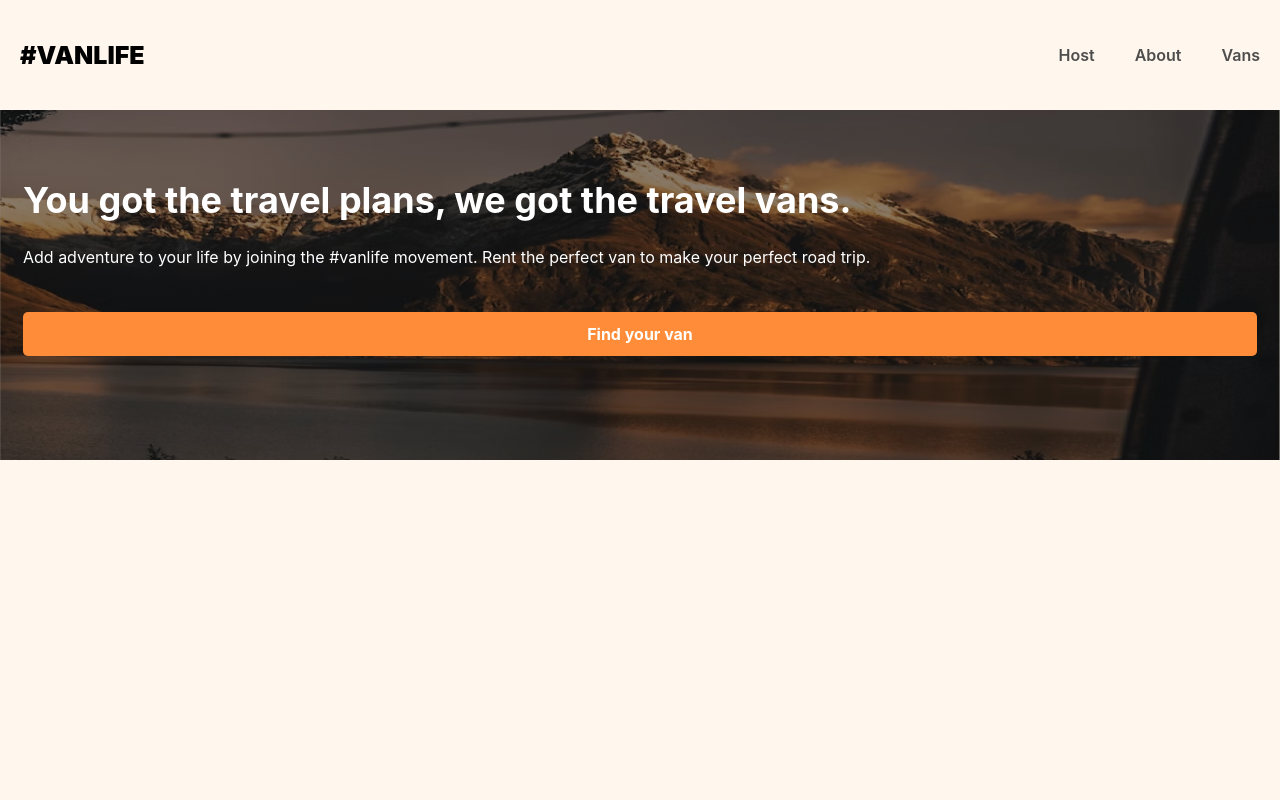
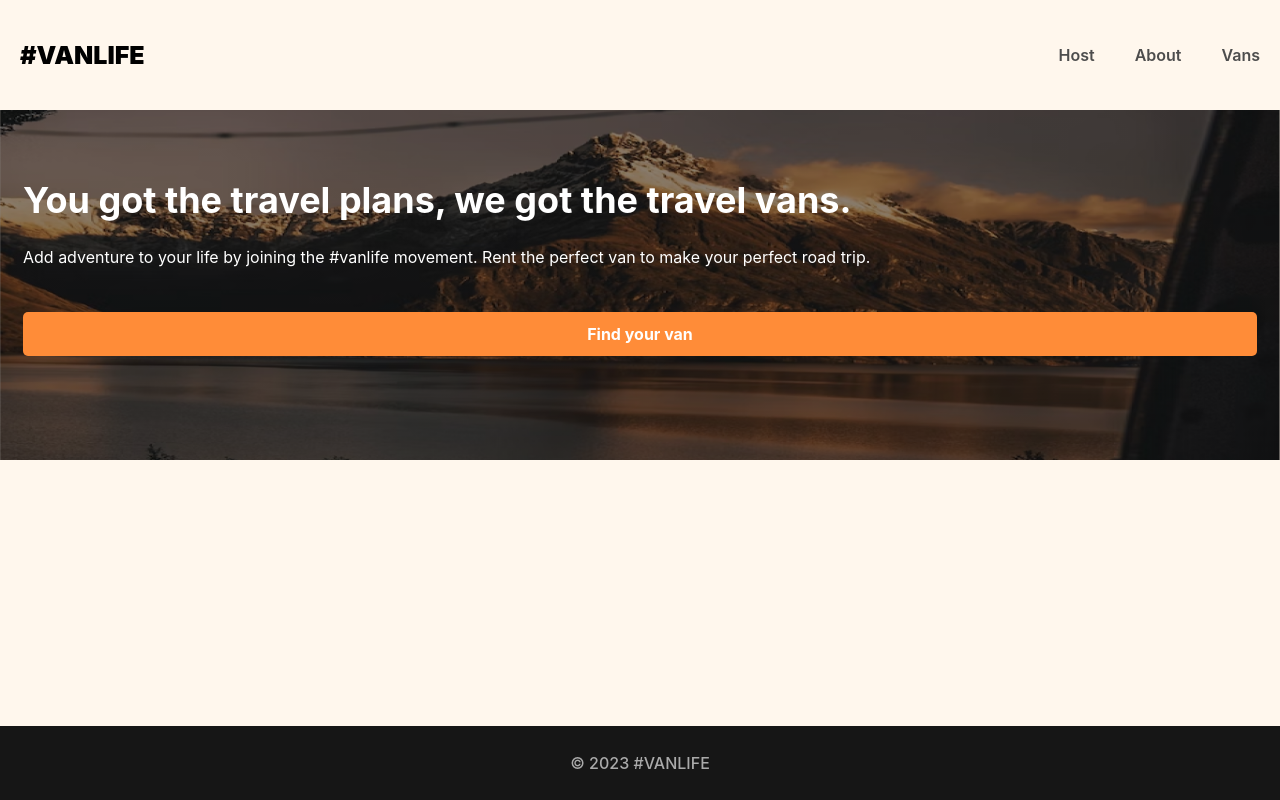
Before and after one commit to Tamxaun/react-router-6, a React (Vite) app: page / in a window 1280 px wide. Built offline with nearby package versions, Linux system fonts and the light colour scheme; what miragejs would draw is missing.

Commit message:
🛠️refactor(App) modify site-wrapper layout 🛠️refactor(Layout) add site-wrapper div to wrap content 🚀feat(Footer) add Footer component 🛠️refactor(Layout) add Footer component

```diff
--- a/src/App.css
+++ b/src/App.css
@@ -17,6 +17,12 @@ body::-webkit-scrollbar {
 body {
    -ms-overflow-style: none;
    scrollbar-width: none;
+}
+
+.site-wrapper {
+   min-height: 100vh;
+   display: flex;
+   flex-direction: column;
 }
 
 header {
@@ -44,6 +50,22 @@ header a {
 header a:hover {
    color: #161616;
    text-decoration: underline;
+}
+
+main {
+   margin-bottom: 84px;
+}
+
+footer {
+   background-color: #161616;
+   color: #aaaaaa;
+   height: 74px;
+   display: flex;
+   flex-shrink: 0;
+   justify-content: center;
+   align-items: center;
+   margin-top: auto;
+   font-weight: 500;
 }
 
 .link-button {
--- /dev/null
+++ b/src/components/Footer/Footer.props.ts
@@ -0,0 +1 @@
+export interface FooterProps {}
--- /dev/null
+++ b/src/components/Footer/Footer.tsx
@@ -0,0 +1,7 @@
+import { FC } from 'react';
+
+import { FooterProps } from '.';
+
+export const Footer: FC<FooterProps> = () => {
+   return <footer>&#169; 2023 #VANLIFE</footer>;
+};
--- /dev/null
+++ b/src/components/Footer/index.ts
@@ -0,0 +1,2 @@
+export * from './Footer';
+export * from './Footer.props';
--- a/src/components/Layout/Layout.tsx
+++ b/src/components/Layout/Layout.tsx
@@ -1,14 +1,17 @@
 import { FC } from 'react';
 import { Outlet } from 'react-router-dom';
 
-import { Header } from '../index';
+import { Footer, Header } from '../index';
 import { LayoutProps } from '.';
 
 export const Layout: FC<LayoutProps> = () => {
    return (
-      <>
+      <div className="site-wrapper">
          <Header />
-         <Outlet />
-      </>
+         <main>
+            <Outlet />
+         </main>
+         <Footer />
+      </div>
    );
 };
--- a/src/components/index.tsx
+++ b/src/components/index.tsx
@@ -1,4 +1,5 @@
 export * from './Dashboard';
+export * from './Footer';
 export * from './Header';
 export * from './HostLayout';
 export * from './Income';
```
